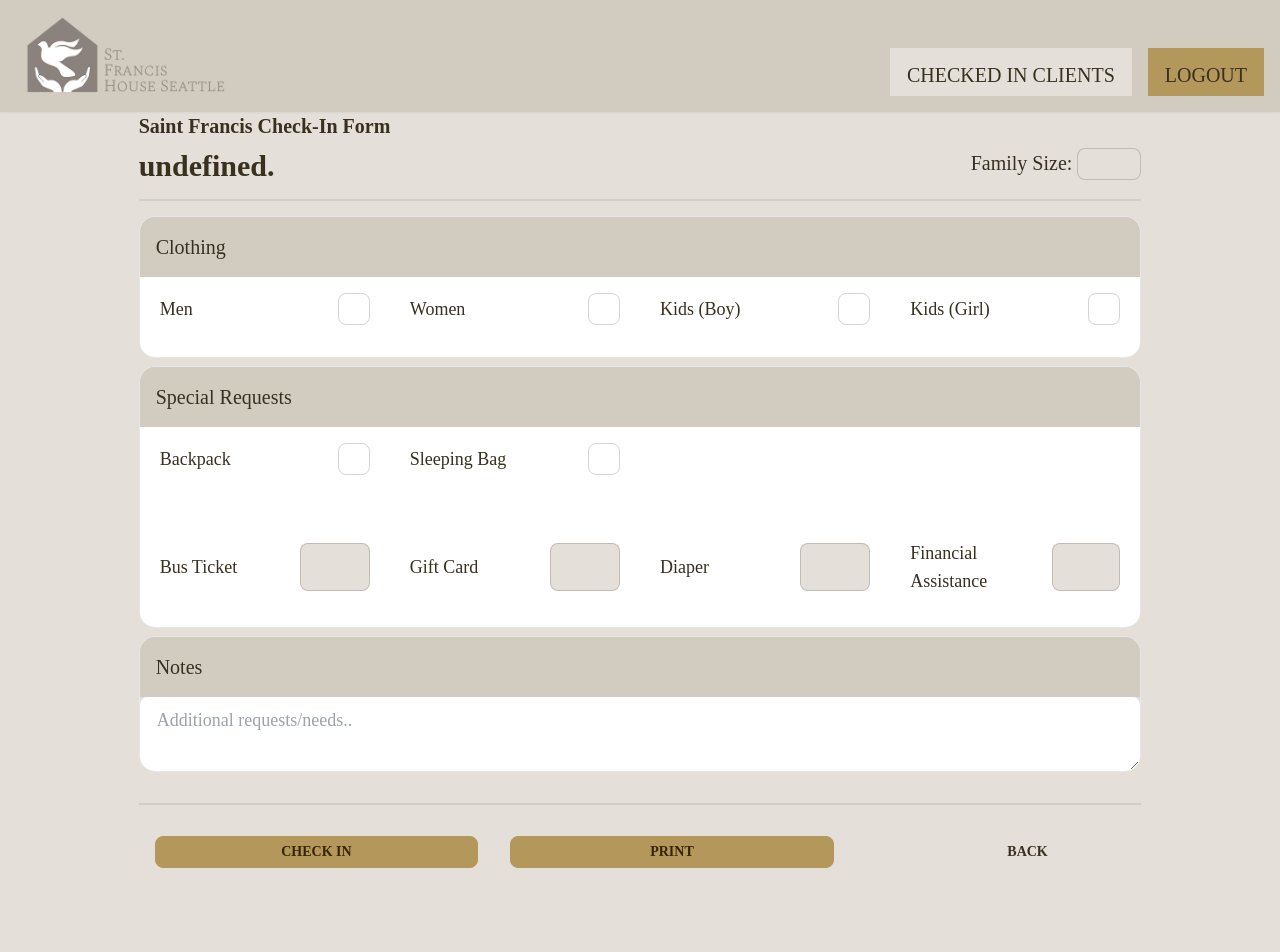
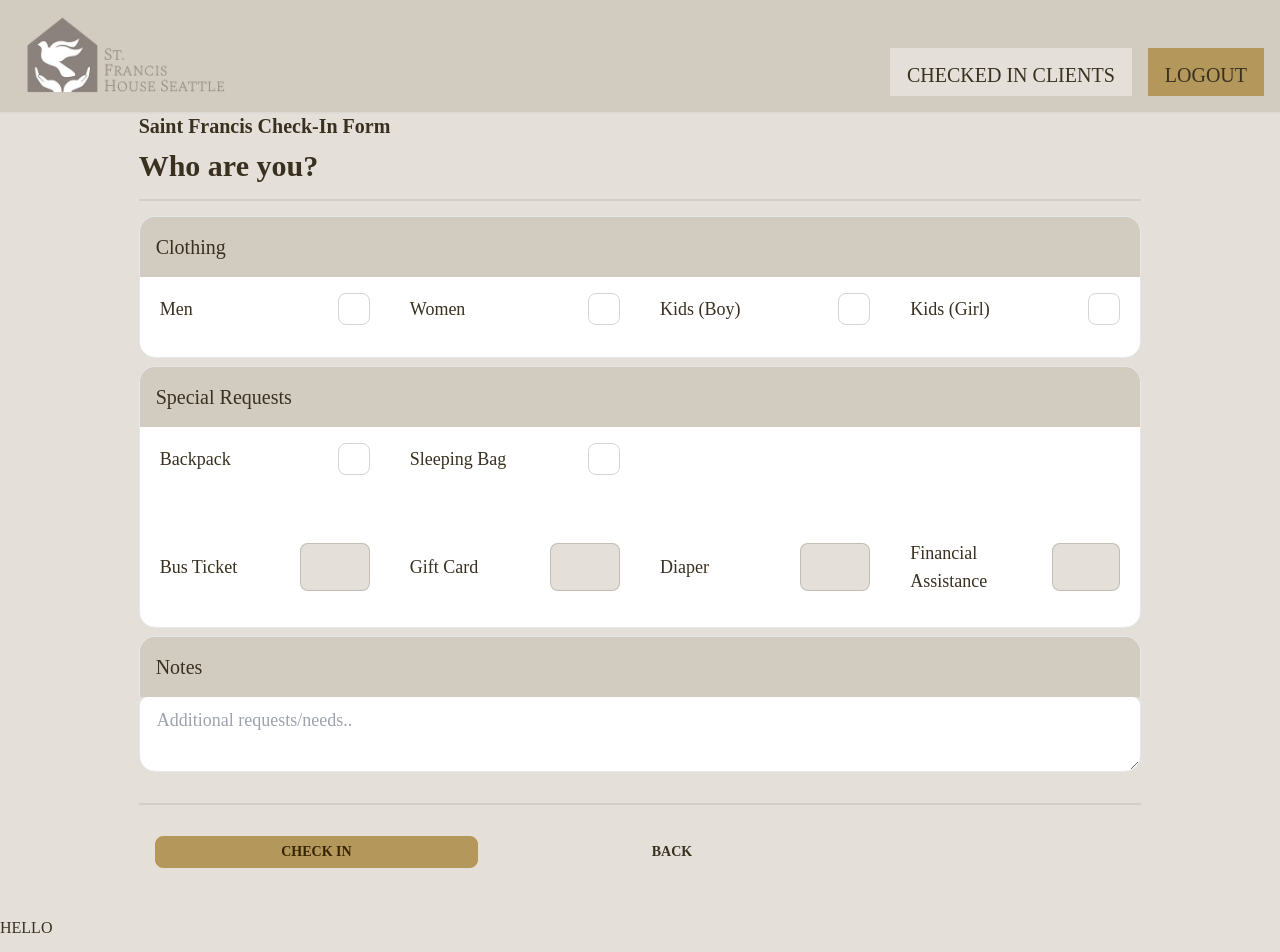
Before and after one commit to Atlas238/stfrancis, a Next.js app: page /checkin in a window 1280 px wide. Shown: the top 952 px of the page. Before the commit the page ends 916 px from the top, so only its background shows below. Built offline with nearby package versions, Linux system fonts and the light colour scheme; no server answers; sample sign-in values are in the browser's storage.

Commit message:
client fetch! broken right now

```diff
--- a/pages/checkin.jsx
+++ b/pages/checkin.jsx
@@ -1,8 +1,11 @@
 import { useRouter } from "next/router"
 import { useEffect, useState } from "react"
-import { useForm } from 'react-hook-form';
-import { NavLink } from '../components/NavLink.jsx';
-import { yupResolver } from '@hookform/resolvers/yup';
+import { useForm } from 'react-hook-form'
+
+import { NavLink } from '../components/NavLink.jsx'
+import Printout from "components/Printout.jsx"
+
+import { yupResolver } from '@hookform/resolvers/yup'
 import * as Yup from 'yup';
 
 // form validation
@@ -25,16 +28,19 @@ const checkoutSchema = Yup.object().shape({
 export default function checkout() {
     const router = useRouter()
     const [client, setClient] = useState(null)
-
-    // Client ID from query parameters
-    const { id } = router.query
+    const [formData, setFormData] = useState(null)
 
     const { register, handleSubmit, formState } = useForm({
         resolver: yupResolver(checkoutSchema)
     });
     const {errors} = formState;
 
+    const printForm = async () => {
+        window.print()
+    }
+
     const submitForm = async (data) => {
+        setFormData(data)
         // Convert client to checkin model ->
         let checkinModel = {
             clientID: client.clientID,
@@ -67,6 +73,9 @@ export default function checkout() {
             localStorage.setItem("checkedInClientDict", JSON.stringify(checkedInClientDict))
 
             // redirect to home
+
+            printForm() // Print!
+
             router.push(`/`)
 
         }else{
@@ -76,11 +85,23 @@ export default function checkout() {
 
     useEffect(() => {
         // Check for clients on page load
+        async function getClientData(id) {
+            let res = await fetch(`https://stfrancisfront.herokuapp.com/home/getClientByID?clientID=${id}`)
+            let data = await res.json()
+            return data
+        }
         let checkinClient = JSON.parse(localStorage.getItem('tmpCheckinClient'))
-        if (checkinClient !== null){
+
+        if (checkinClient != null | checkinClient != undefined){
             setClient(checkinClient)
             localStorage.removeItem('tmpCheckinClient');
+        } else {
+            if (router.isReady) {
+                const { id } = router.query
+                setClient(getClientData(id))
+            }
         }
+
     }, [localStorage.getItem('tmpCheckinClient')])
 
     return (
@@ -89,8 +110,9 @@ export default function checkout() {
             <form className="card-body" onSubmit={handleSubmit(submitForm)}>
                 <h1 className="card-title">Saint Francis Check-In Form</h1>
                 <div className="grid grid-cols-2">
-                    <h1 className="card-title text-3xl">{client?.firstName} {client?.middleInitial === ""? "" : client?.middleInitial + '.'} {client?.lastName}</h1>
-                    <label htmlFor="familySize" className="justify-self-end text-xl cursor-pointer">Family Size:  <input type="text" name="familySize" placeholder="" {...register('familySize')} className="input input-sm w-16 input-bordered text-lg text-center" /></label>
+                    <h1 className="card-title text-3xl">{client?.firstName != undefined ? client?.firstName : "Who"} {client?.middleInitial === undefined ? "" : client?.middleInitial === "" ? "" : client?.middleInitial + '.'} {client?.lastName != undefined ? client?.lastName : "are you?"}</h1>
+                    {/* Think we only want this on newClient form? */}
+                    {/* <label htmlFor="familySize" className="justify-self-end text-xl cursor-pointer">Family Size:  <input type="text" name="familySize" placeholder="" {...register('familySize')} className="input input-sm w-16 input-bordered text-lg text-center" /></label> */}
                 </div>
                 <div className='divider my-0'></div>
                 {/* Clothing */}
@@ -167,11 +189,13 @@ export default function checkout() {
                 <div className='divider my-0'></div>
                 <div className="flex p-4 gap-8">
                     <button type="submit" className="btn btn-accent btn-sm w-1/3">Check In</button>
-                    <button className="btn btn-accent btn-sm w-1/3">Print</button>
                     <NavLink href= "/" className="btn btn-primary btn-sm w-1/3">Back</NavLink>
                 </div>
             </form>
             </div>
+            <div>
+                <Printout formData={formData} client={client}/>
+            </div>
         </div>
     )
 }
```
